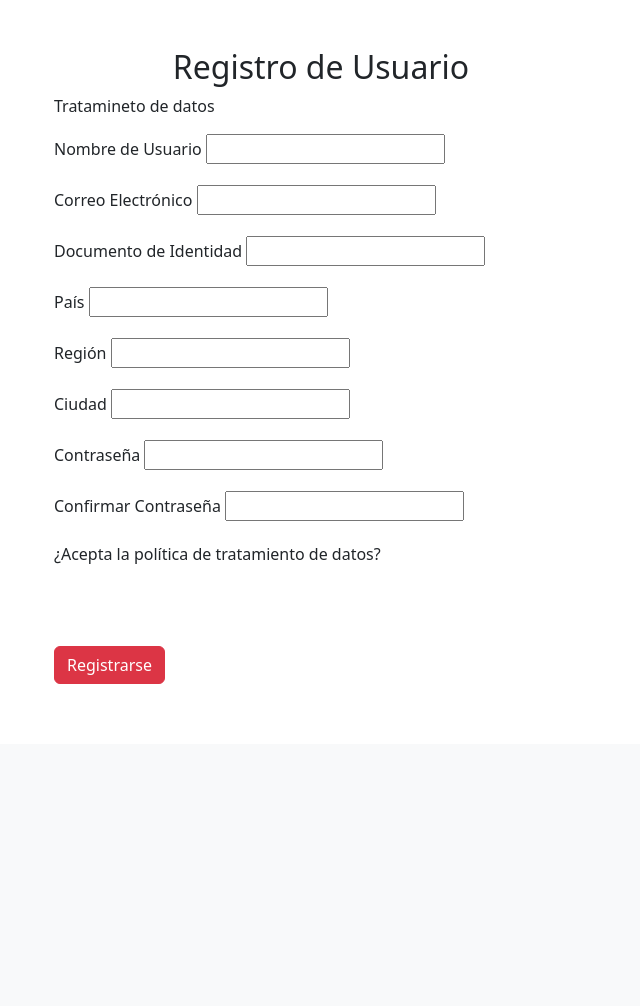
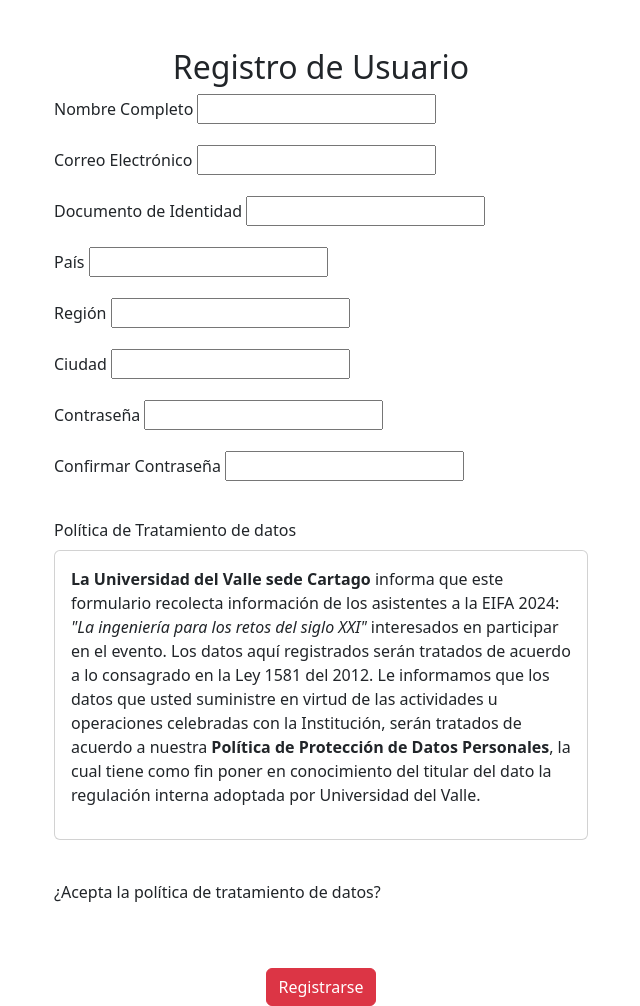
Before and after one commit to anidroid1184/attendance-system, a Django app: template templates/attendance/register.html in a window 1280 px wide. Shown: the part 56-1062 px from the top of the page, without its empty margins (319-959 px from the left). Before the commit the page ends 740 px from the top, so only its background shows below. Run offline with Django 5.2, Linux system fonts and the light colour scheme; the template is opened without the code that fills it, so the values that code supplies are empty, except form fields; tables that the repository leaves empty hold one stand-in row (values such as "Sample post"); form fields are guessed from the names that the template uses; some libraries are stand-ins or nearby versions.

Commit message:
listo antes de subir al sevidor y prubeas

```diff
--- a/templates/attendance/register.html
+++ b/templates/attendance/register.html
@@ -4,7 +4,7 @@
 {% block title %}Registro de Usuario{% endblock %}
 
 {% block content %}
-<div class="container">
+<div class="container mt-4">
     <div class="row justify-content-center">
         <div class="col-md-6">
             <h2 class="text-center">Registro de Usuario</h2>
@@ -32,25 +32,19 @@
                     </div>
                 {% endif %}
 
-                <!-- Politica de trateminto de datos -->
-                <div>
-                    <p>
-                        Tratamineto de datos
-                    </p>
-                </div>
-                <!-- Estiliza el campo username -->
+                <!-- Campo nombre de usuario -->
                 <div class="mb-3">
-                    <label for="id_full_name" class="form-label">Nombre de Usuario</label>
+                    <label for="id_full_name" class="form-label">Nombre Completo</label>
                     {{ form.full_name|add_class:"form-control" }}
                 </div>
 
-                <!-- Estiliza el campo email -->
+                <!-- Campo correo electrónico -->
                 <div class="mb-3">
                     <label for="id_email" class="form-label">Correo Electrónico</label>
                     {{ form.email|add_class:"form-control" }}
                 </div>
 
-                <!-- Estiliza el campo document_id -->
+                <!-- Campo documento de identidad -->
                 <div class="mb-3">
                     <label for="id_document_id" class="form-label">Documento de Identidad</label>
                     {{ form.document_id|add_class:"form-control" }}
@@ -87,16 +81,28 @@
 
                 <!-- Campo política de tratamiento -->
                 <div class="mb-3">
-                    <label for="id_policy_accept" class="form-label">¿Acepta la política de tratamiento de datos?</label>
+                    <label for="id_policy_accept" class="form-label mt-3">Política de Tratamiento de datos</label>
+                    <div class="card p-3">
+                        <p class="text-justify">
+                            <strong>La Universidad del Valle sede Cartago</strong> informa que este formulario recolecta información de los asistentes a la EIFA 2024:
+                            <em>"La ingeniería para los retos del siglo XXI"</em> interesados en participar en el evento. Los datos aquí registrados serán tratados de acuerdo a lo consagrado en la Ley 1581 del 2012.
+                            Le informamos que los datos que usted suministre en virtud de las actividades u operaciones celebradas con la Institución, serán tratados de acuerdo a nuestra
+                            <strong>Política de Protección de Datos Personales</strong>, la cual tiene como fin poner en conocimiento del titular del dato la regulación interna adoptada por Universidad del Valle.
+                        </p>
+
+                    </div>
+                    <br>
+                    <label for="id_policy_accept" class="form-label mt-3">¿Acepta la política de tratamiento de datos?</label>
                     <br>
                     <div class="form-check form-check-inline">
                         {{ form.policy_accept.as_widget }}
                     </div>
                 </div>
 
-                <br>
                 <!-- Botón para enviar -->
+                <div class="text-center mt-4">
                     <button type="submit" class="btn btn-danger">Registrarse</button>
+                </div>
             </form>
         </div>
     </div>
```
Lines whose indentation alone changed are shown as unchanged.
